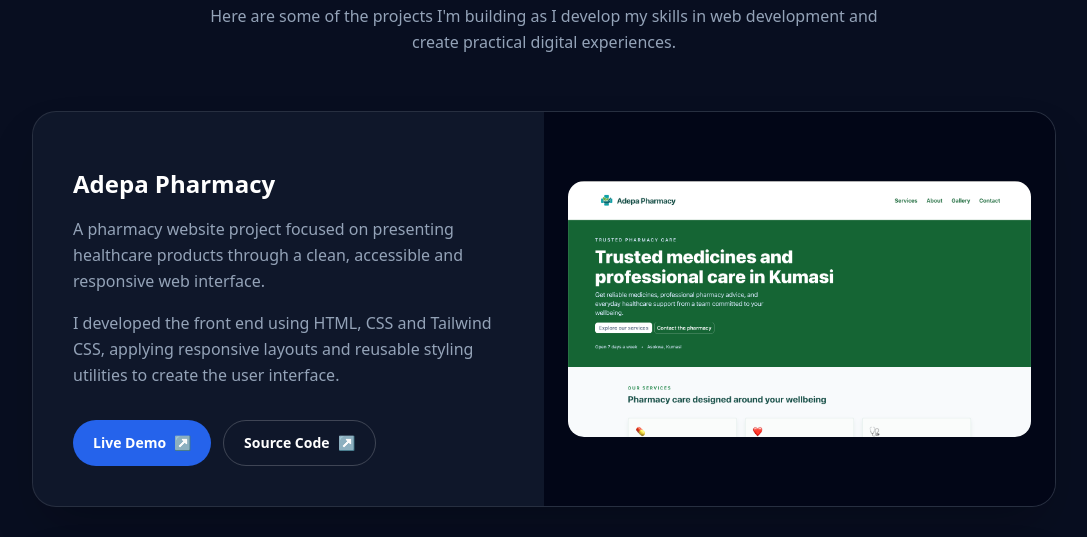
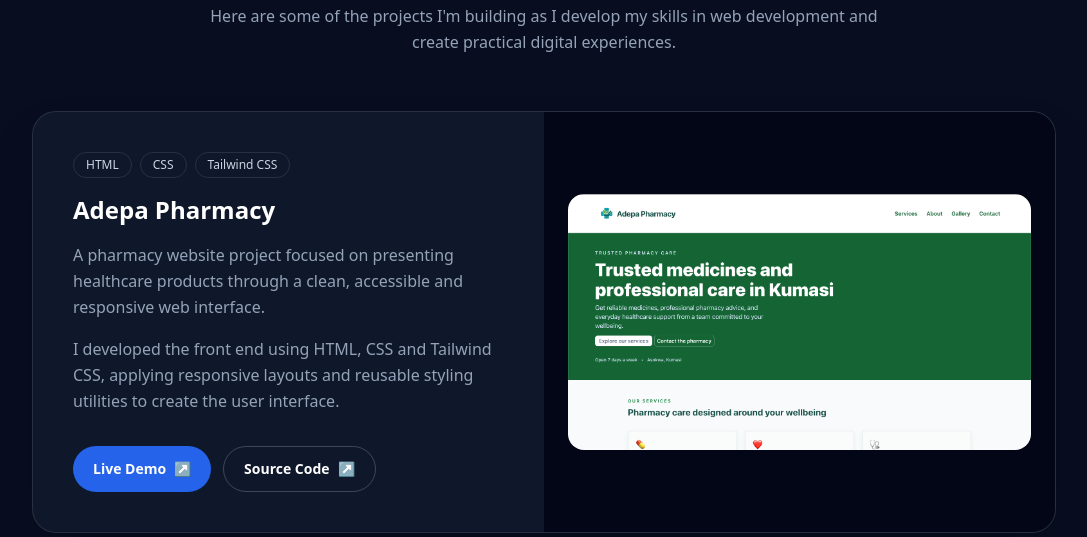
Before and after one commit to DavidTettehPadi/david-portfolio, a website: page index.html in a window 1280 px wide. Shown: the part 1852-2389 px from the top of the page, without its empty margins (96-1183 px from the left). Drawn offline with nearby package versions, Linux system fonts and the light colour scheme.

Commit message:
Fix featured project badges for Adepa Pharmacy

```diff
--- a/index.html
+++ b/index.html
@@ -413,6 +413,9 @@
   <div class="flex flex-col justify-center p-8 sm:p-10">
 
     <div class="mb-4 flex flex-wrap items-center gap-2">
+      <span class="rounded-full border border-white/10 px-3 py-1 text-xs font-medium text-slate-300">HTML</span>
+      <span class="rounded-full border border-white/10 px-3 py-1 text-xs font-medium text-slate-300">CSS</span>
+      <span class="rounded-full border border-white/10 px-3 py-1 text-xs font-medium text-slate-300">Tailwind CSS</span>
     </div>
 
     <h3 class="text-2xl font-bold">
```
Also changed, not shown: package.json (added, +23 -0 lines), 1 other file.
